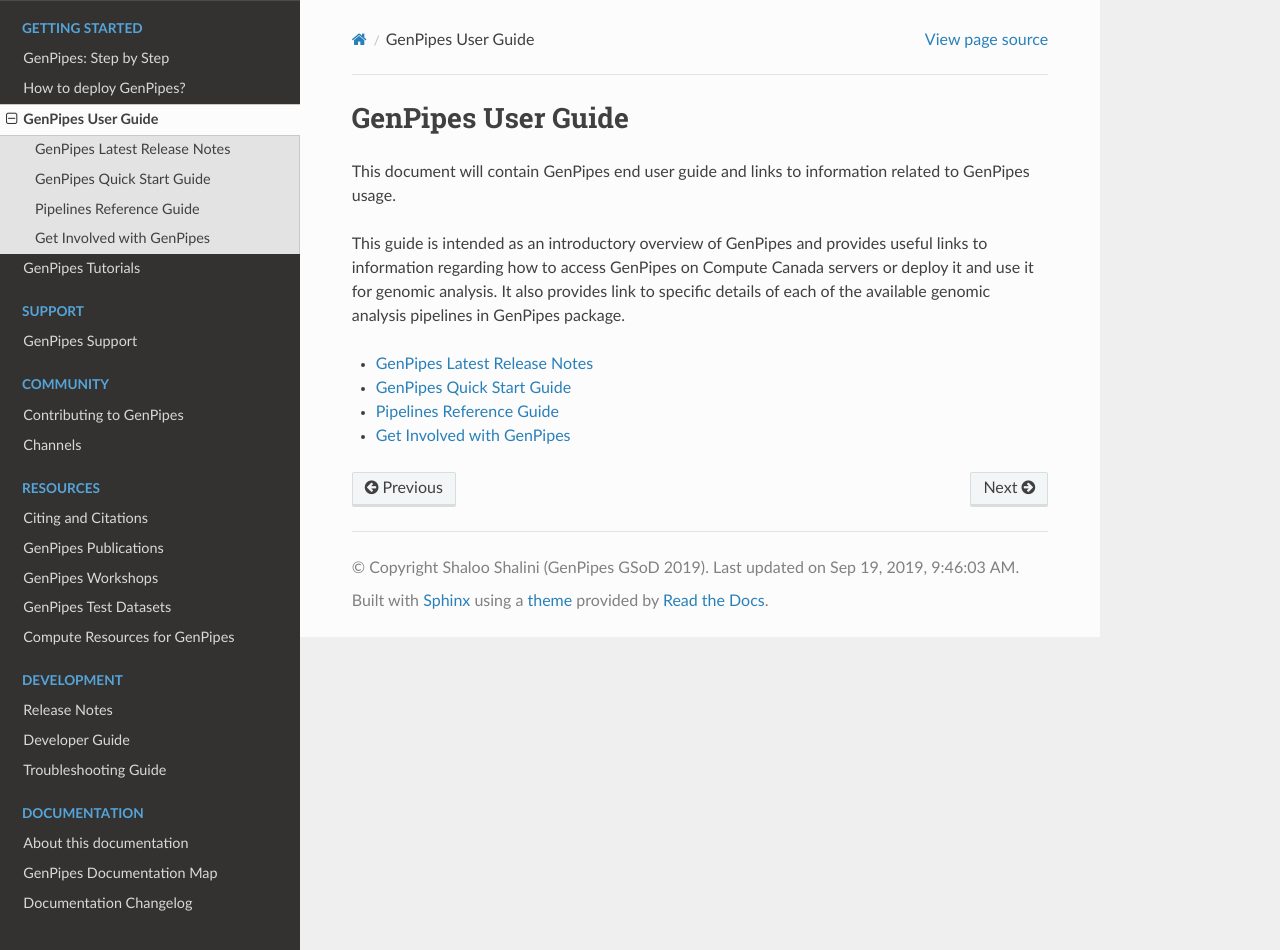
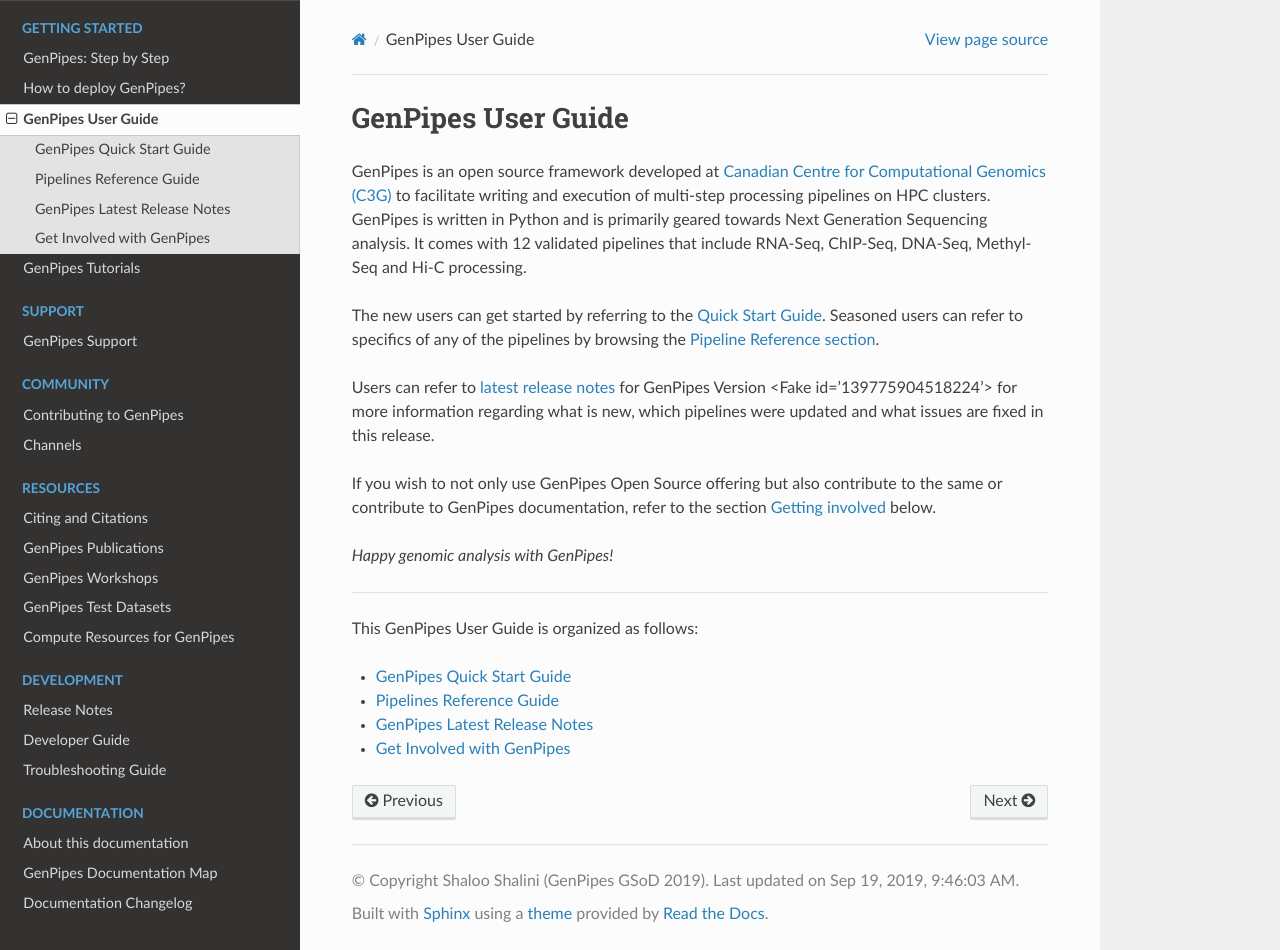
Before and after one commit to c3g/GenPipes_Docs, a Sphinx documentation site: the page built from docs/source/user_guide/user_guide.rst, in a window 1280 px wide and 950 px high. Built offline with Sphinx 7.4.7 and the Read the Docs theme 2.0.0, drawn with Linux system fonts in a browser that asks for light colours; the version number could not be read and is left out.

Commit message:
User Guide first page updated Ref #53

```diff
--- a/docs/source/user_guide/user_guide.rst
+++ b/docs/source/user_guide/user_guide.rst
@@ -3,15 +3,25 @@
 GenPipes User Guide
 ===================
 
-This document will contain GenPipes end user guide and links to information related to GenPipes usage.
+GenPipes is an open source framework developed at `Canadian Centre for Computational Genomics (C3G) <http://www.computationalgenomics.ca/>`_ to facilitate writing and execution of multi-step processing pipelines on HPC clusters. GenPipes is written in Python and is primarily geared towards Next Generation Sequencing analysis. It comes with 12 validated pipelines that include RNA-Seq, ChIP-Seq, DNA-Seq, Methyl-Seq and Hi-C processing.
 
-This guide is intended as an introductory overview of GenPipes and provides useful links to information regarding how to access GenPipes on Compute Canada servers or deploy it and use it for genomic analysis. It also provides link to specific details of each of the available genomic analysis pipelines in GenPipes package.
+The new users can get started by referring to the :ref:`Quick Start Guide<docs_quickstart_gp>`. Seasoned users can refer to specifics of any of the pipelines by browsing the :ref:`Pipeline Reference section<docs_pipeline_ref>`.
+
+Users can refer to :ref:`latest release notes<docs_relnote_latest>` for GenPipes Version |genpipes_version| for more information regarding what is new, which pipelines were updated and what issues are fixed in this release.
+
+If you wish to not only use GenPipes Open Source offering but also contribute to the same or contribute to GenPipes documentation, refer to the section :ref:`Getting involved<docs_get_involved>` below.
+
+*Happy genomic analysis with GenPipes!*
+
+----
+
+This GenPipes User Guide is organized as follows:
 
 .. toctree::
    :maxdepth: 1
    :name: toc-user-guide
 
-   /development/relnotes/latest
    quickstart_gp
    pipeline_ref
+   /development/relnotes/latest
    get_involved
```
